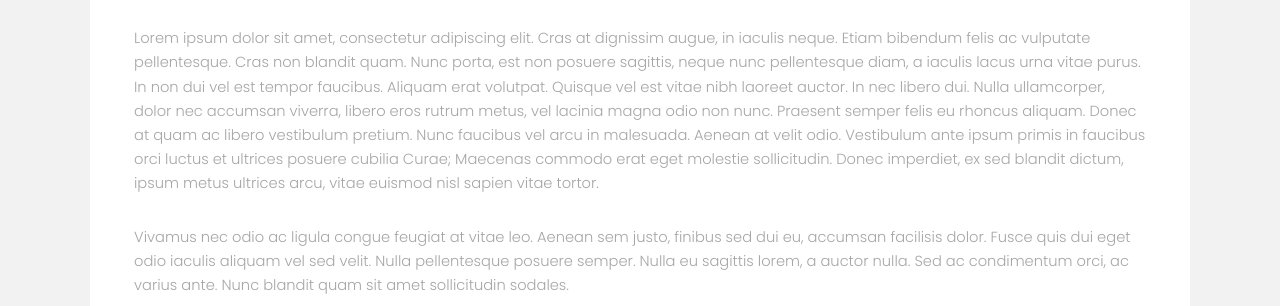
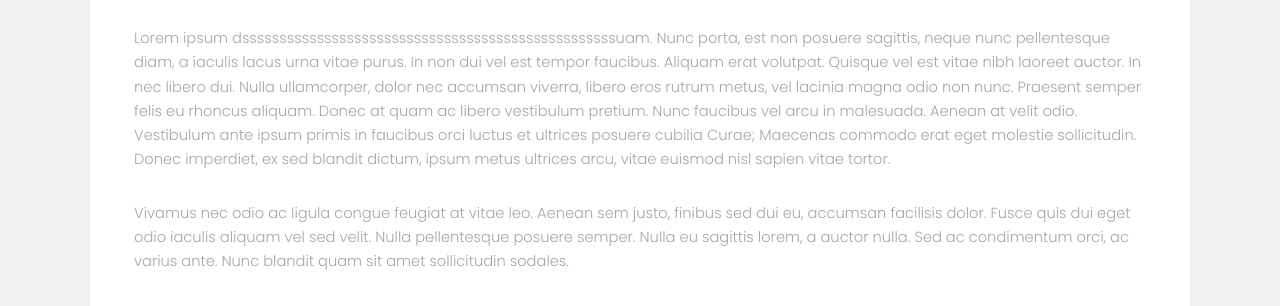
Before and after one commit to JoseJordan11/curso_git, a plain HTML site: page generic.html in a window 1280 px wide. Shown: the part 494-800 px from the top of the page. Drawn offline with Linux system fonts and the light colour scheme.

```diff
--- a/generic.html
+++ b/generic.html
@@ -47,7 +47,7 @@
 								<p>maecenas sapien feugiat ex purus</p>
 								<h2>cambio datos de portada</h2>
 							</header>
-							<p>Lorem ipsum dolor sit amet, consectetur adipiscing elit. Cras at dignissim augue, in iaculis neque. Etiam bibendum felis ac vulputate pellentesque. Cras non blandit quam. Nunc porta, est non posuere sagittis, neque nunc pellentesque diam, a iaculis lacus urna vitae purus. In non dui vel est tempor faucibus. Aliquam erat volutpat. Quisque vel est vitae nibh laoreet auctor. In nec libero dui. Nulla ullamcorper, dolor nec accumsan viverra, libero eros rutrum metus, vel lacinia magna odio non nunc. Praesent semper felis eu rhoncus aliquam. Donec at quam ac libero vestibulum pretium. Nunc faucibus vel arcu in malesuada. Aenean at velit odio. Vestibulum ante ipsum primis in faucibus orci luctus et ultrices posuere cubilia Curae; Maecenas commodo erat eget molestie sollicitudin. Donec imperdiet, ex sed blandit dictum, ipsum metus ultrices arcu, vitae euismod nisl sapien vitae tortor.</p>
+							<p>Lorem ipsum dssssssssssssssssssssssssssssssssssssssssssssssssssuam. Nunc porta, est non posuere sagittis, neque nunc pellentesque diam, a iaculis lacus urna vitae purus. In non dui vel est tempor faucibus. Aliquam erat volutpat. Quisque vel est vitae nibh laoreet auctor. In nec libero dui. Nulla ullamcorper, dolor nec accumsan viverra, libero eros rutrum metus, vel lacinia magna odio non nunc. Praesent semper felis eu rhoncus aliquam. Donec at quam ac libero vestibulum pretium. Nunc faucibus vel arcu in malesuada. Aenean at velit odio. Vestibulum ante ipsum primis in faucibus orci luctus et ultrices posuere cubilia Curae; Maecenas commodo erat eget molestie sollicitudin. Donec imperdiet, ex sed blandit dictum, ipsum metus ultrices arcu, vitae euismod nisl sapien vitae tortor.</p>
 
 							<p>Vivamus nec odio ac ligula congue feugiat at vitae leo. Aenean sem justo, finibus sed dui eu, accumsan facilisis dolor. Fusce quis dui eget odio iaculis aliquam vel sed velit. Nulla pellentesque posuere semper. Nulla eu sagittis lorem, a auctor nulla. Sed ac condimentum orci, ac varius ante. Nunc blandit quam sit amet sollicitudin sodales.</p>
 
```
